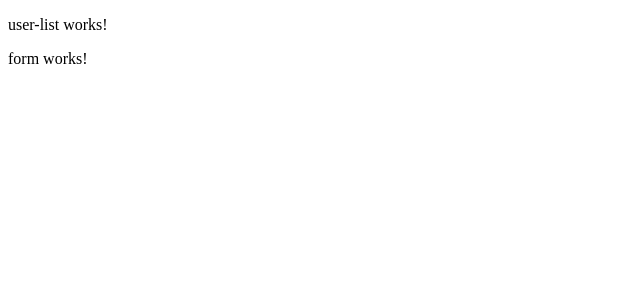
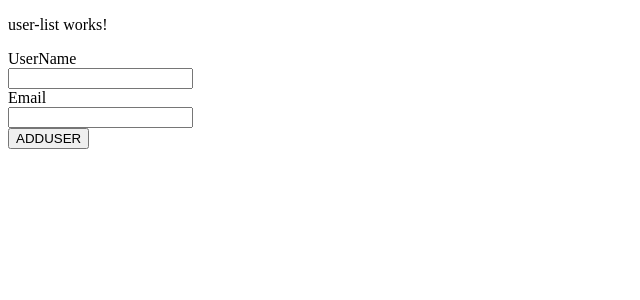
Before and after one commit to sknsurya/angular, an Angular app in the folder crud/: page / in a window 1280 px wide. Shown: the top 300 px of the page, without its empty margins (0-640 px from the left). Built offline with nearby package versions, Linux system fonts and the light colour scheme.

Commit message:
form component html file

```diff
--- a/crud/src/app/form/form.component.html
+++ b/crud/src/app/form/form.component.html
@@ -1 +1,9 @@
-<p>form works!</p>
+    <div class="input">
+        <label class="label" for="name">UserName</label><br>
+        <input class="input1" type="text" [(ngModel)]="name"><br>
+        <label class="label" for="email">Email</label><br>
+        <input class="input1" type="text" [(ngModel)]="email">
+        <div>
+            <button class="btn" (click)="adduser()">ADDUSER</button>
+        </div>
+    </div>
```
